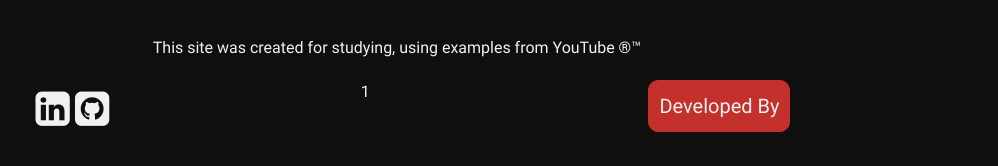
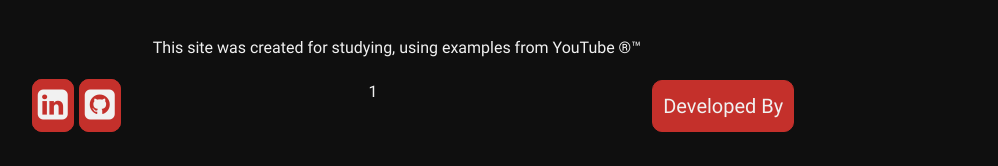
Before and after one commit to OdairPanizziJunior/MyTube, a plain HTML site: page index.html in a window 1280 px wide. Shown: the part 1274-1440 px from the top of the page, without its empty margins (243-1241 px from the left). Drawn offline with Linux system fonts and the light colour scheme.

Commit message:
Update botões
alinhamento e cor

```diff
--- a/css/style.css
+++ b/css/style.css
@@ -116,8 +116,16 @@ footer p{
 }
 
 .list-icons li a{
-    font-size: 40px;
+    font-size: 35px;
     color: var(--color2);
+    background-color: var(--color3);
+    border: 1px solid var(--color3);
+    padding: 5px;
+    border-radius: 10px;
+}
+
+.list-icons li:hover{
+    filter: contrast(2);
 }
 
 .developed-by li{
```
